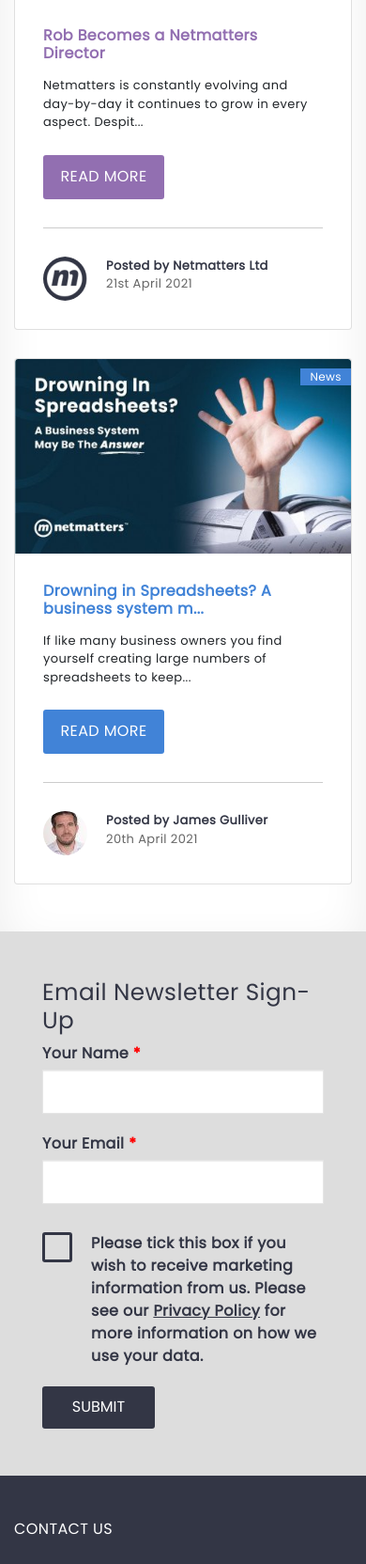
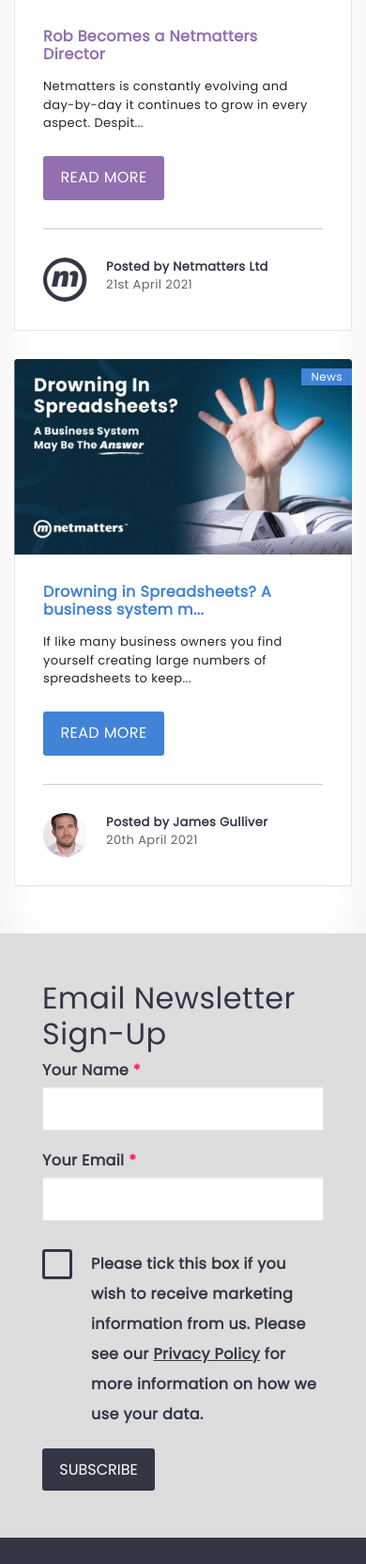
Before and after one commit to JayCutlersTwin/NmReplica, a PHP site: page / in a window 390 px wide. Shown: the part 4836-6500 px from the top of the page at 94% size. Run offline with PHP 8.4, Linux system fonts and the light colour scheme.

Commit message:
Corrected everything, added for IE
I have added parts for IE
I have also corrected all the broken parts that were broken the other day, such as the banner and card section. All breakpoints should be on point now.

```diff
--- a/css/custom-bootstrap.css
+++ b/css/custom-bootstrap.css
@@ -105,6 +105,10 @@ h1 {
 }
 
 /* ================ CARD Section ================== */
+.card {
+  border: none;
+}
+
 .card-img-top {
   overflow: hidden;
 }
@@ -112,6 +116,11 @@ h1 {
 .card-body {
   padding: 30px;
   height: auto;
+  border-left: 1px solid rgba(0, 0, 0, 0.1);
+  border-right: 1px solid rgba(0, 0, 0, 0.1);
+  border-bottom: 1px solid rgba(0, 0, 0, 0.1);
+  border-bottom-left-radius: 2px;
+  border-bottom-right-radius: 2px;
 }
 
 .card-body .card-heading a {
--- a/css/styles.css
+++ b/css/styles.css
@@ -39,7 +41,7 @@ ul {
 }
 
 .required {
-  color: red;
+  color: #f62459;
 }
 
 /* ================Navbar================== */
@@ -721,28 +732,18 @@ a .block-links {
   margin-bottom: 10px;
 }
 
-#ffffff
-.section-nm {
-  background-color: #333645;
-  color: #fff;
-}
-
+/* ================Banner 2 ================== */
 .netmatters-logo-bg {
   background-color: #333645;
-  color: #fff;
+  color: #ffffff;
 }
 
 .banner2 {
   display: block;
-  position: absolute;
-  width: 100%;
-  height: 60%;
-  overflow: hidden;
   background-image: url(../images/banner-2.png);
   background-repeat: no-repeat;
   background-position: 100%;
   background-size: auto 100%;
-  background-color: #333645;
 }
 
 .row-nm {
@@ -1110,6 +1116,11 @@ a .block-links {
 
 #nl-form h2 {
   font-weight: 400;
+  font-size: 2em;
+}
+
+#nl-form label strong {
+  line-height: 2em;
 }
 
 #Recieve {
--- a/index.html
+++ b/index.html
@@ -35,8 +35,8 @@
                                     <div class="button-support">
                                         <span>
                                             <img src="icons/mouse.svg" alt="Support button" id="icon-support">
+                                            support
                                         </span>
-                                        support
                                     </div>
                                 </a>
 
@@ -44,8 +44,8 @@
                                     <div class="button-contact">
                                         <span>
                                             <img src="icons/paper-plane-regular.svg" alt="Contact Button" id="icon-contact">
+                                            Contact
                                         </span>
-                                        Contact
                                     </div>
                                 </a>
 
@@ -167,8 +167,8 @@
 
 
     <!--                        Banner                  -->
-        <div class="unfair">
-            <div class="microphone">
+        <div class="first-con">
+            <div class="second-con">
                 <div class="banner-con">
                     <div class="banner-outer">
                         <img id="banner-img" src="images/web-design-banner.jpeg" alt="This is the Banner">
@@ -197,6 +197,7 @@
         <section class="block-section">
             <div class="container">
                 <div class="row">
+
                     <div class="col-md-4">
                         <a href="#">
                             <div class="block block-1" id="block1-nm">
@@ -213,6 +214,7 @@
                             </div>
                         </a>
                     </div>
+
                     <div class="col-md-4">
                         <a href="#">
                             <div class="block block-2">
@@ -245,6 +247,7 @@
                         </a>
                     </div>
                 </div>
+
                 <div class="row">
                     <div class="col column-small">
                         <a href="#">
@@ -319,9 +322,8 @@
 
     <!--                Netmatters block               -->
         <div class="netmatters-logo-bg">
+            <div>
                 <div class="banner2">
-
-            </div>
                     <section class="section-nm">
                         <div class="container">
                             <div class="row-nm">
@@ -341,6 +343,8 @@
                         </div>
                     </section>
                 </div>
+            </div>
+        </div>
 
     <!--                Latest Heading                 -->
         <div class="container">
@@ -353,11 +357,8 @@
         <section class="news">
             <div class="container">
                 <div class="row align-items-start">
-
                     <div class="col-lg-4 card1">
-
                         <div class="card" >
-
                             <div class="card-img-top">
                                 <a href="#" class="side-banner" id="side-banner1">Careers</a>
                                 <a href="#">
@@ -447,6 +448,7 @@
                                         20th April 2021
                                     </p>
                                 </div>
+
                             </div>
                         </div>
                     </div>
@@ -459,6 +461,7 @@
         <section class="previous-work">
             <div class="container">
                 <div class="row-dw">
+
                     <div class="ford" id="bussey">
                         <div class="description-box">
                             <div class="speechbubble" id="busseys-speech">
@@ -468,6 +471,7 @@
                             </div>
                         </div>
                     </div>
+
                     <div class="crane">
                         <div class="description-box">
                             <div class="speechbubble">
@@ -476,12 +480,11 @@
                                 <p>Leading manufacturer and supplier of high-end garden rooms, summerhouses, workshops and sheds in the UK.</p>
                             </div>
                         </div>
-
                         <a href="#" class="invisble-link">
                             <span></span>
                         </a>
+                    </div>
 
-                    </div>
                     <div class="beat">
                         <div class="description-box">
                             <div class="speechbubble" id="beat-speech">
@@ -491,8 +494,8 @@
                             </div>
                         </div>
                     </div>
+
                     <div class="northdiver">
-
                         <div class="description-box">
                             <div class="speechbubble">
                                 <h3>Northern Diver</h3>
@@ -504,6 +507,7 @@
                             <span></span>
                         </a>
                     </div>
+
                 </div>
             </div>
         </section>
@@ -534,9 +538,8 @@
                     </div>
                 </div>
 
-                <button type="checkbox" name="" id="newsletter-submit">Submit</button>
+                <button type="checkbox" name="" id="newsletter-submit">Subscribe</button>
             </form>
-
         </div>
     </section>
 
@@ -555,7 +558,7 @@
                         <li>NR18 0WZ</li>
                         <br>
                         <li>Tel: <a href="#">0123456789</a></li>
-                        <li>Email: <a href="#">admin@email.com</a></li>
+                        <li>Email: <a href="#">support@netmatters.com</a></li>
                     </ul>
                 </div>
                 <div class="f-about">
--- /dev/null
+++ b/scss/_colors.scss
@@ -0,0 +1,33 @@
+
+
+
+// Main Colors
+
+    $Blue: #4183d7;
+    $CeruleanBlue:#0077b5;
+    $hoverBlue: #286ADB;
+    $DarkBlue:#2a6ec6;
+    $MarinerBlue:#3b5998;
+    $russBlue:#22242e;
+    $SkyBlue:#00aced;
+
+
+    $DarkGray: #333645;
+    $DullGray:#84858f;
+    $DarkerDullGray:#7e808f;
+    $Gray:#666666;
+    $LightGray:#dddddd;
+
+
+    $SeaGreen: #2ecc71;
+    $EuGreen:#25a25a;
+
+    $Pink:#DE093F;
+    $DarkPink:#d93175;
+
+    $Purple: #926fb1;
+    $hoverPurple: #7e57a0;
+
+    $Red: #f62459;
+
+    $White: #ffffff;
--- a/scss/custom-bootstrap.scss
+++ b/scss/custom-bootstrap.scss
@@ -1,3 +1,7 @@
+@import "_colors";
+
+
+
 /* ========================================== */
 /* ========================================== */
 /* ================== Main ================== */
@@ -113,6 +109,9 @@ h1 {
     }
 }
 /* ================ CARD Section ================== */
+.card {
+    border:none;
+}
 .card-img-top {
     overflow:hidden;
 }
@@ -120,9 +119,14 @@ h1 {
 .card-body{
     padding:30px;
     height: auto;
+    border-left: 1px solid rgba(0,0,0,.1);
+    border-right: 1px solid rgba(0,0,0,.1);
+    border-bottom: 1px solid rgba(0,0,0,.1);
+    border-bottom-left-radius: 2px;
+    border-bottom-right-radius: 2px;
     .card-heading a {
         text-decoration: none;
-        color: #4183d7;
+        color: $Blue;
         .card-title {
             font-size: 1em;
             font-weight: 600;
--- a/scss/styles.scss
+++ b/scss/styles.scss
@@ -1,3 +1,7 @@
+/* ================Partials================== */
+@import "_colors";
+
+
 /* ================Main================== */
 * {
     box-sizing: border-box;
@@ -37,7 +42,7 @@ ul {
     margin-left: auto;
 }
 .required {
-    color: red;
+    color: $Red;
 }
 
 /* ================Navbar================== */
@@ -512,78 +526,79 @@ span icon-1 a:hover {
     padding: 5px 15px;
     border-radius: 3px;
     text-transform: uppercase;
-    color: white;
+    color: $White;
     font-size: 1rem;
 }
 #btn-block-2 {
-    background-color: #4183d7;
+    background-color: $Blue;
     padding: 5px 15px;
     border-radius: 3px;
     text-transform: uppercase;
-    color: white;
+    color: $White;
 }
 #btn-block-3 {
-    background-color: #2ecc71;
+    background-color: $SeaGreen;
     padding: 5px 15px;
     border-radius: 3px;
     text-transform: uppercase;
-    color: white;
+    color: $White;
 }
 #btn-block-4{
     background-color: #d64541;
     padding: 5px 15px;
     border-radius: 3px;
     text-transform: uppercase;
-    color: white;
+    color: $White;
 }
 #btn-block-5 {
-    background-color: #926fb1;
+    background-color: $Purple;
     padding: 5px 15px;
     border-radius: 3px;
     text-transform: uppercase;
-    color: white;
+    color: $White;
 }
 #btn-block-6 {
-    background-color: #f62459;
+    background-color: $Red;
     padding: 5px 15px;
     border-radius: 3px;
     text-transform: uppercase;
-    color: white;
+    color: $White;
 }
 #btn-block-7 {
-    background-color: #926fb1;
+    background-color: $Purple;
     padding: 5px 15px;
     border-radius: 3px;
     text-transform: uppercase;
-    color: white;
+    color: $White;
+    min-height: 47px;
 }
 .block:hover #btn-block-1{
     color: #67809f;
-    background: white;
+    background: $White;
 }
 .block:hover #btn-block-2 {
-    color: #4183d7;
-    background: white;
+    color: $Blue;
+    background: $White;
 }
 .block:hover #btn-block-3 {
-    color: #2ecc71;
-    background: white;
+    color: $SeaGreen;
+    background: $White;
 }
 .block:hover #btn-block-4 {
     color: #d64541;
-    background: white;
+    background: $White;
 }
 .block:hover #btn-block-5 {
-    color: #926fb1;
-    background: white;
+    color: $Purple;
+    background: $White;
 }
 .block:hover #btn-block-6 {
-    color: #f62459;
-    background: white;
+    color: $Red;
+    background: $White;
 }
 .block:hover #btn-block-7 {
-    color: #926fb1;
-    background: white;
+    color: $Purple;
+    background: $White;
 }
 
 a .block-links {
@@ -592,7 +607,7 @@ a .block-links {
 }
 
 .block-links:hover {
-    color: white;
+    color: $White;
 }
 
 .icon {
@@ -608,79 +623,71 @@ a .block-links {
     background-color: #67809f;
 }
 .icon-2 {
-    background-color: #4183d7;
+    background-color: $Blue;
 }
 .icon-3 {
-    background-color: #2ecc71;
+    background-color: $SeaGreen;
 }
 .icon-4 {
     background-color: #d64541;
 }
 .icon-5 {
-    background-color: #926fb1;
+    background-color: $Purple;
 }
 .icon-6 {
-    background-color: #f62459;
+    background-color: $Red;
 }
 .icon-7 {
-    background-color: #926fb1;
+    background-color: $Purple;
 }
 
 .block:hover .icon-1 path {
     fill: #67809f;
 }
 .block:hover .icon-2 path {
-    fill: #4183d7;
+    fill: $Blue;
 }
 .block:hover .icon-3 path {
-    fill: #2ecc71;
+    fill: $SeaGreen;
 }
 .block:hover .icon-4 path {
     fill: #d64541;
 }
 .block:hover .icon-5 path {
-    fill: #926fb1;
+    fill: $Purple;
 }
 .block:hover .icon-6 path {
-    fill: #f62459;
+    fill: $Red;
 }
 .block:hover .icon-7 path {
-    fill: #926fb1;
+    fill: $Purple;
 }
 
 .block:hover .icon {
-    background: #fff;
+    background: $White;
 }
 
 .underline {
     width: 28px;
     display: inline-block;
-    background-color: #333645;
+    background-color: $DarkGray;
     height: 3px;
     margin-bottom: 10px;
-}#ffffff
+}
 
 /* ================Banner 2 ================== */
-.section-nm {
-    background-color: #333645;
-    color: #fff;
-}
+
 .netmatters-logo-bg {
-    background-color: #333645;
-    color: #fff;
+    background-color: $DarkGray;
+    color: $White;
 }
 
 .banner2 {
     display: block;
-    position: absolute;
-    width: 100%;
-    height: 60%;
-    overflow: hidden;
     background-image: url(../images/banner-2.png);
     background-repeat: no-repeat;
     background-position: 100%;
     background-size: auto 100%;
-    background-color: #333645;
 }
 
 .row-nm {
@@ -698,7 +705,7 @@ a .block-links {
     position: relative;
     font-family: 'poppins', sans-serif;
     letter-spacing: .4px;
-    color: #fff;
+    color: $White;
     p {
         font-size: 1rem;
     }
@@ -713,11 +720,14 @@ a .block-links {
 .culture-btn {
     height: 47px;
     width: 173px;
-    color: #333645;
-    background-color: #fff;
+    color: $DarkGray;
+    background-color: $White;
     border-radius: 3px;
     border: none;
     text-transform: uppercase;
+    svg {
+        margin-left: 10px;
+    }
 }
 
 .culture-btn:hover {
@@ -735,9 +745,10 @@ a .block-links {
     padding: 40px 0px;
     height: 104px;
     width: 71px;
-    border-bottom: 5px solid #333645;
+    border-bottom: 5px solid $DarkGray;
     text-transform: uppercase;
     font-size: 20px;
+    font-weight: 600;
 }
 
 /* ================ News cards ================== */
@@ -753,7 +764,7 @@ a .block-links {
     height: 47px;
     border-radius: 3px;
     text-transform: uppercase;
-    color: white;
+    color: $White;
     font-size: 1rem;
     text-align: center;
     border: none;
@@ -762,8 +773,8 @@ a .block-links {
 }
 
 .card-btn:hover {
-    color: #ffffff;
-    background-color: white;
+    color: $White;
+    background-color: $White;
 }
 
 .card-heading {
@@ -795,20 +806,20 @@ a .block-links {
 }
 
 .author strong{
-    color: #333645;
+    color: $DarkGray;
 }
 .author {
-    color: #666666;
+    color: $Gray;
 }
 .author {
     margin-left: 20px;
 }
 
 .side-banner {
-    color: #fff;
+    color: $White;
     font-size: 0.75em;
     text-decoration: none;
-    background-color: #4183d7;
+    background-color: $Blue;
     padding: 0 10px;
     position: absolute;
     right: 0px;
@@ -816,16 +827,16 @@ a .block-links {
     z-index: 1;
 }
 .side-banner:hover {
-    color: #ffffff;
+    color: $White;
     text-decoration: underline;
 }
 #side-banner2 {
-    background-color: #926fb1;
+    background-color: $Purple;
 }
 /* ================ Previous Work ================== */
 
 .previous-work {
-    background-color: #fff;
+    background-color: $White;
     box-shadow: inset .1px 20px 50px #ededed;
     padding-top: 50px;
     padding-bottom: 50px;
@@ -931,8 +942,8 @@ a .block-links {
     margin-right: auto;
     margin-bottom: 50px;
     max-width: 260px;
-    background-color: #333645;
-    color: #ffffff;
+    background-color: $DarkGray;
+    color: $White;
     text-align: center;
 
     h3 {
@@ -950,7 +961,7 @@ a .block-links {
 .underline-speech {
     width: 28px;
     display: inline-block;
-    background-color: #ffffff;
+    background-color: $White;
     height: 3px;
     margin-bottom: 5px;
 }
@@ -964,7 +975,7 @@ a .block-links {
     position: absolute;
     border-width: 50px;
     border-style: solid;
-    border-color: #333645 transparent transparent transparent;
+    border-color: $DarkGray transparent transparent transparent;
 }
 
 #busseys-speech::after,
@@ -977,7 +988,7 @@ a .block-links {
     position: absolute;
     border-width: 50px;
     border-style: solid;
-    border-color: #333645 transparent transparent transparent;
+    border-color: $DarkGray transparent transparent transparent;
 }
 
 
@@ -985,34 +996,34 @@ a .block-links {
 /* ================ News Letter section ================== */
 
 .email-newsletter {
-    background-color: #dddddd;
-    color: #333645;
+    background-color: $LightGray;
+    color: $DarkGray;
     font-size: 1em;
     padding: 0px;
 }
 
 .email-newsletter form a {
-    color: #333645;
+    color: $DarkGray;
 }
 .email-newsletter form a:hover {
     color: #121419;
 }
 
 #newsletter-submit {
-    background-color: #333645;
+    background-color: $DarkGray;
     padding: 5px 15px;
     width: 120px;
     height: 45px;
     border-radius: 3px;
     text-transform: uppercase;
-    color: white;
+    color: $White;
     font-size: 1rem;
     text-align: center;
     border: none;
 }
 
 #newsletter-submit:hover {
-    background-color: #22242e;
+    background-color: $russBlue;
 }
 
 .sign-up {
@@ -1039,6 +1050,10 @@ a .block-links {
     padding: 50px 30px;
     h2 {
         font-weight: 400;
+        font-size: 2em;
+    }
+    label strong{
+        line-height:2em;
     }
 }
 #Recieve {
@@ -1051,7 +1066,7 @@ a .block-links {
 .block-container-footer{
     max-width: 100%;
     height: auto;
-    background-color: #333645;
+    background-color: $DarkGray;
     display: block;
     padding-top: 47px;
     padding-bottom: 43px;
@@ -1069,12 +1084,12 @@ footer ul {
     width: 100%;
 }
 footer ul li a{
-    color: #fff;
+    color: $White;
     text-decoration: none;
 }
 
 footer ul li a:hover{
-    color: #fff;
+    color: $White;
     text-decoration: underline;
 }
 
@@ -1092,7 +1107,7 @@ footer ul li a:hover{
 .f-web,
 .f-social {
     display: block;
-    color: white;
+    color: $White;
     text-align: left;
     margin-bottom: 30px;
 }
@@ -1112,19 +1127,19 @@ footer ul li a:hover{
 }
 
 #facebook:hover {
-    background-color: #3b5998;
+    background-color: $MarinerBlue;
     opacity:100%;
 }
 #twitter:hover {
-    background-color: #00aced;
+    background-color: $SkyBlue;
     opacity:100%;
 }
 #linkedin:hover {
-    background-color: #0077b5;
+    background-color: $CeruleanBlue;
     opacity:100%;
 }
 #instagram:hover {
-    background-color: #d93175;
+    background-color: $DarkPink;
     opacity:100%;
 }
 
@@ -1301,11 +1316,7 @@ footer ul li a:hover{
         justify-content: space-around;
         padding-left: 0px;
         padding-right: 0px;
-    }
-}
-@media (min-width:1260px) {
-    .logo-con {
-        justify-content: space-around;
+        padding-bottom: 10px;
     }
 }
 
@@ -1330,6 +1341,17 @@ footer ul li a:hover{
     .item-5,
     .item-6 {
         width: 154px;
+        height: 99px;
+    }
+}
+@media (min-width:1260px) {
+    .item-1,
+    .item-2,
+    .item-3,
+    .item-4,
+    .item-5,
+    .item-6 {
+        width: 194px;
         height: 99px;
     }
 }
@@ -1377,12 +1399,22 @@ footer ul li a:hover{
     }
 }
 
+@media (min-width: 1260px){
+    .p-row-1 {
+        min-height: auto;
+    }
+    .p-row-2 {
+        min-height: 44px;
+    }
+}
+
+
 
 /* ================ banner 2 ================== */
 
 @media (max-width:991px) {
     .banner2 {
-        display: none;
+        background-image: none;
     }
 }
 
@@ -1436,21 +1468,20 @@ footer ul li a:hover{
     }
 }
 
+@media (min-width:768px) {
+    .footer-container {
+        width: 750px;
+    }
+}
+
 @media (min-width:992px) {
     .footer-container {
         width: 970px;
     }
 }
 
-@media (min-width:768px) {
-    .footer-container {
-        width: 750px;
-    }
-}
 
-
-
-@media (min-width: 1259px) {
+@media (min-width: 1260px) {
     .footer-container {
         flex-direction: row;
         justify-content: center;
```
Also changed, not shown: other parts of css/custom-bootstrap.css (+49 -1 lines), other parts of css/styles.css (+99 -67 lines), other parts of scss/custom-bootstrap.scss (+58 -18 lines), other parts of scss/styles.scss (+63 -53 lines). Lines whose indentation alone changed are shown as unchanged.
